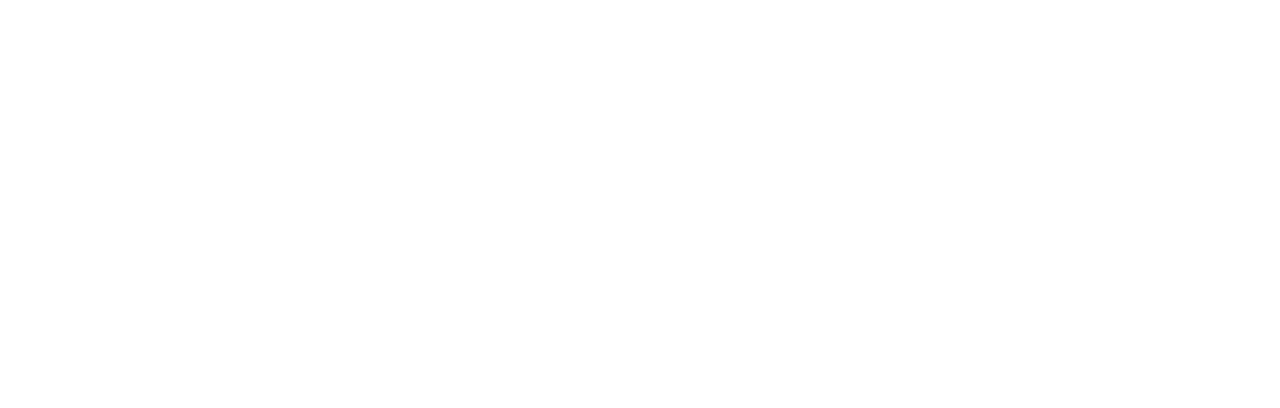
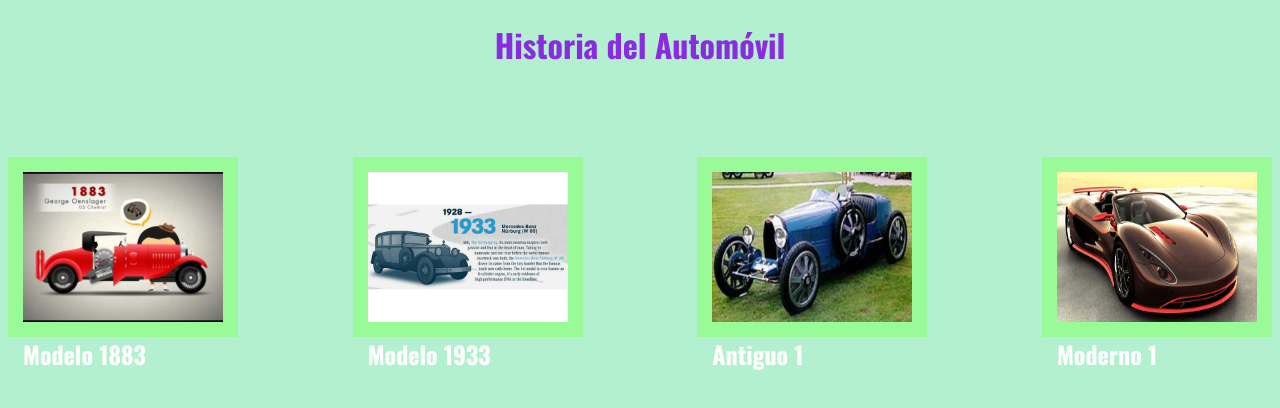
Before and after one commit to Anlimaro/ejercBoo, a plain HTML site: page index.html in a window 1280 px wide. Drawn offline with nearby package versions, Linux system fonts and the light colour scheme.

Commit message:
efectuar cambios

```diff
--- /dev/null
+++ b/estilo_index.css
@@ -0,0 +1,59 @@
+@import url('https://fonts.googleapis.com/css2?family=oswald:wght@200..700&display=swap');
+body {
+    margin: 1;
+    background-color: rgb(179, 240, 207);
+    color: red;
+    background-size: cover;
+    background-repeat: no-repeat;
+    background-attachment: fixed;
+    background-position: center;
+    }
+* {
+    margin: 10;
+    padding: 10;
+    box-sizing: border-box;
+}
+.header {
+    text-align: center;
+    margin-top: 3px;
+}
+h1 {
+    font-family: "oswald", sans-serif;
+    font-size: 2rem;
+    color: blueviolet;
+}
+h4 {
+    text-align: center;
+    font-size: 2rem;
+    color: orange;
+    font-family: "oswald", cursive;
+    margin-top: 1,5;
+}
+h2,p{
+    color: white;
+    font-size: 1,0rem;
+    font-family: "oswald", cursive;
+    margin-top: 10px;
+    margin-bottom: 100px;
+}
+.menu-1 {
+    display: flex;
+    flex-direction: row;
+    margin-top: 7%;
+    justify-content: space-around;
+    justify-content: space-between;
+    align-content: center;
+}
+.items-list {
+    height: 180px;
+    flex: 0 1 15%;
+    padding: 15px;
+    background: palegreen;
+    color: rgb(68, 28, 212);
+    transition: all 0.5s;
+}
+
+.items-list:hover {
+    flex: 1 1 10%;
+    background: rgb(195, 171, 212);
+}
--- a/index.html
+++ b/index.html
@@ -3,9 +3,37 @@
 <head>
     <meta charset="UTF-8">
     <meta name="viewport" content="width=device-width, initial-scale=1.0">
-    <title>Document</title>
+    <title>Autos</title>
+    <link rel="stylesheet" href="estilo_index.css">
 </head>
 <body>
+    <header>
+        <div class="header">
+           <h1>Historia del Automóvil</h1>
+        </div>
+     </header>
+        <div class="menu-1">
+           <div class="items-list">
+           <img src="Carro_1883.jpg" width="200" height="150">
+           <h2> Modelo 1883</h2>
+       <!--   <p> 49/</p> -->
+           </div>
+        <div class="items-list">
+          <img src="Carro_1933.jpg" width="200" height="150">
+             <h2> Modelo 1933</h2>
+        <!--   <p> 49/</p> -->
+        </div>
+        <div class="items-list">
+          <img src="Carro_Antiguo1.jpg" width="200" height="150">
+             <h2> Antiguo 1</h2>
+        <!--   <p> 49/</p> -->
+        </div>
+        <div class="items-list">
+          <img src="Carro_Moderno1.png" width="200" height="150">
+             <h2> Moderno 1</h2>
+        <!--   <p> 49/</p> -->
+        </div>
+     </div>
 
 </body>
 </html>
```
Also changed, not shown: Carro_1883.jpg (added), Carro_1933.jpg (added), Carro_Antiguo1.jpg (added), Carro_Moderno1.png (added).
